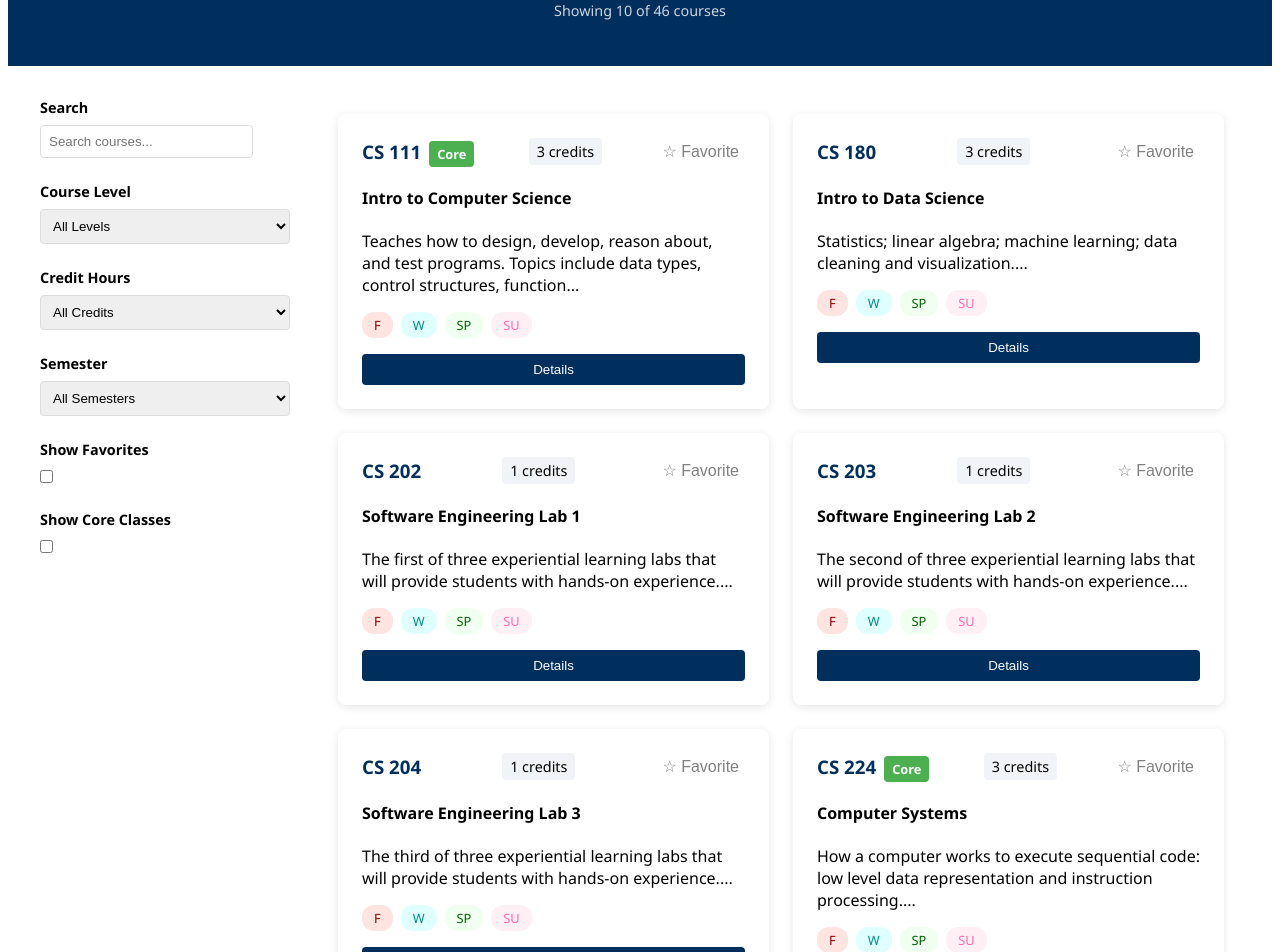
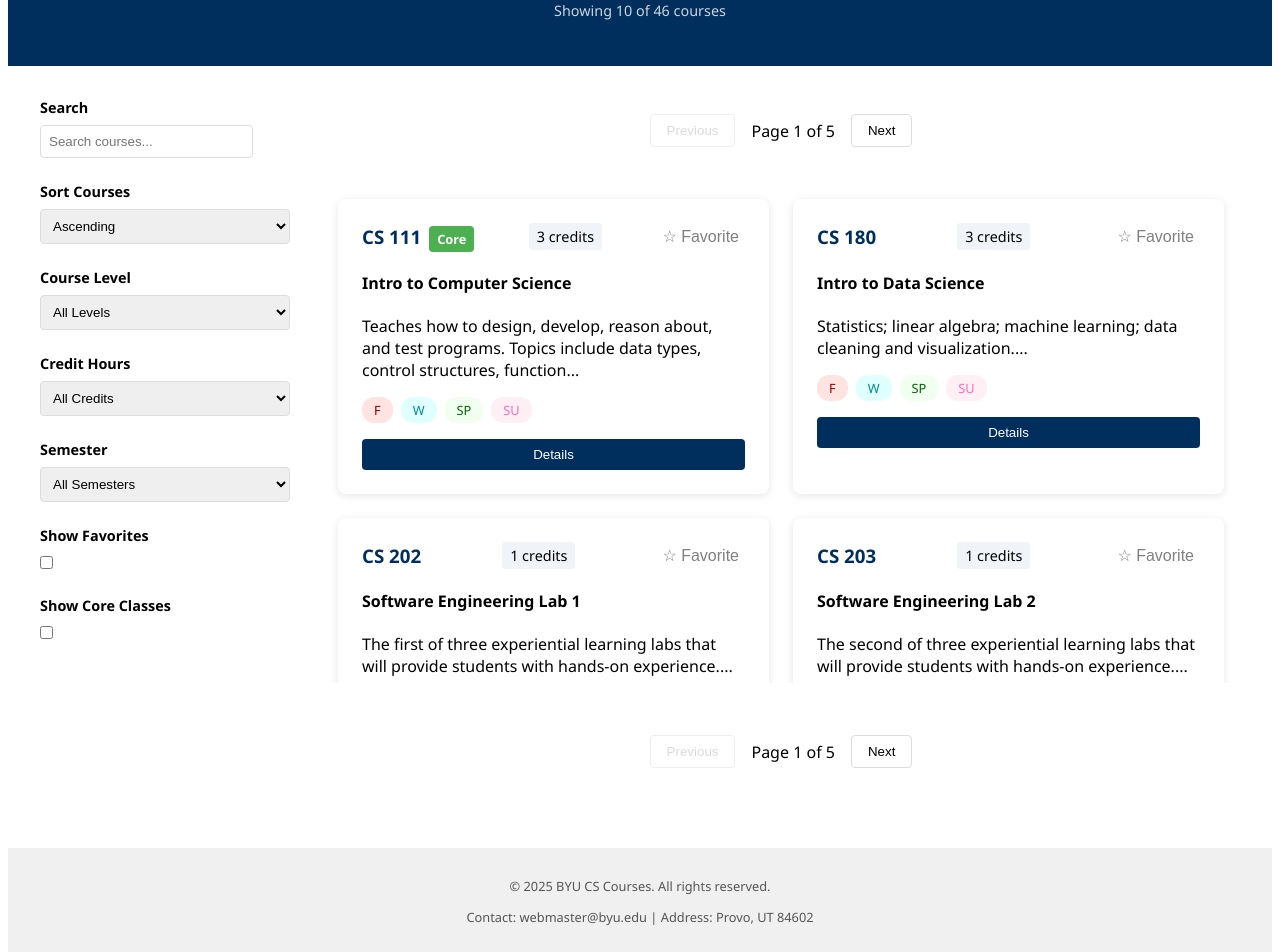
Before and after one commit to nbn1343/P1_Website, a React (Vite) app: page / in a window 1280 px wide. Shown: the part 140-1092 px from the top of the page. Built offline with nearby package versions, Linux system fonts and the light colour scheme.

Commit message:
Added scroll feature and sort

```diff
--- a/src/App.jsx
+++ b/src/App.jsx
@@ -14,24 +14,45 @@ function App() {
 
   const [showCore, setShowCore] = useState(false);
 
+  const [sortOrder, setSortOrder] = useState('asc'); // 'asc' or 'desc'
 
   const [showFavorites, setShowFavorites] = useState(false);
 
-  const filteredCourses = coursesData.filter(course => {
-    const levelMatch = courseLevel === 'All Levels' ||
-      Math.floor(parseInt(course.header.match(/\d+/)[0])/100)*100 === parseInt(courseLevel);
-    const creditMatch = creditHours === 'All Credits' || course.credits === parseInt(creditHours);
-    const semesterMatch = semester === 'All Semesters' || course.semesters.includes(semester);
-    const searchMatch = course.header.toLowerCase().includes(searchTerm.toLowerCase()) ||
+  const filteredCourses = coursesData
+    .filter((course) => {
+      const levelMatch =
+        courseLevel === 'All Levels' ||
+        Math.floor(parseInt(course.header.match(/\d+/)[0]) / 100) * 100 ===
+          parseInt(courseLevel);
+      const creditMatch =
+        creditHours === 'All Credits' || course.credits === parseInt(creditHours);
+      const semesterMatch =
+        semester === 'All Semesters' || course.semesters.includes(semester);
+      const searchMatch =
+        course.header.toLowerCase().includes(searchTerm.toLowerCase()) ||
         course.title.toLowerCase().includes(searchTerm.toLowerCase());
       const favoritesMatch = !showFavorites || favorites.includes(course.id);
       const coreMatch = !showCore || course.isCore;
 
-    return levelMatch && creditMatch && semesterMatch && searchMatch && favoritesMatch && coreMatch;
+      return (
+        levelMatch && creditMatch && semesterMatch && searchMatch && favoritesMatch && coreMatch
+      );
+    })
+    .sort((a, b) => {
+      // Add this sort
+      const levelA = parseInt(a.header.match(/\d+/)[0]);
+      const levelB = parseInt(b.header.match(/\d+/)[0]);
+
+      if (sortOrder === 'asc') {
+        return levelA - levelB;
+      } else {
+        return levelB - levelA;
+      }
     });
 
   const totalPages = Math.ceil(filteredCourses.length / coursesPerPage);
-  const displayedCourses = showFavorites && favorites.length === 0
+  const displayedCourses =
+    showFavorites && favorites.length === 0
       ? []
       : filteredCourses.slice(
           (currentPage - 1) * coursesPerPage,
@@ -39,19 +60,22 @@ function App() {
         );
 
   const toggleFavorite = (courseId) => {
-    setFavorites(currentFavorites => {
+    setFavorites((currentFavorites) => {
       if (currentFavorites.includes(courseId)) {
-        return currentFavorites.filter(id => id !== courseId);
+        return currentFavorites.filter((id) => id !== courseId);
       } else {
         return [...currentFavorites, courseId];
       }
     });
   };
 
-
-
   const openModal = (course) => setModalCourse(course);
   const closeModal = () => setModalCourse(null);
+
+  const handleSortOrderChange = (newSortOrder) => {
+    setSortOrder(newSortOrder);
+    setCurrentPage(1); // Reset to the first page
+  };
 
   return (
     <div className="app-container">
@@ -75,9 +99,22 @@ function App() {
                 onChange={(e) => setSearchTerm(e.target.value)}
               />
               {searchTerm && (
-                <button className="clear-button" onClick={() => setSearchTerm('')}>×</button>
+                <button className="clear-button" onClick={() => setSearchTerm('')}>
+                  ×
+                </button>
               )}
             </div>
+          </div>
+
+          <div className="filter-group">
+            <label>Sort Courses</label>
+            <select
+              value={sortOrder}
+              onChange={(e) => handleSortOrderChange(e.target.value)} // Use the handler
+            >
+              <option value="asc">Ascending</option>
+              <option value="desc">Descending</option>
+            </select>
           </div>
 
           <div className="filter-group">
@@ -95,8 +132,12 @@ function App() {
             <label>Credit Hours</label>
             <select value={creditHours} onChange={(e) => setCreditHours(e.target.value)}>
               <option>All Credits</option>
-              {[...new Set(coursesData.map(c => c.credits))].sort().map(credit => (
-                <option key={credit} value={credit}>{credit} credit{credit !== 1 ? 's' : ''}</option>
+              {[...new Set(coursesData.map((c) => c.credits))]
+                .sort()
+                .map((credit) => (
+                  <option key={credit} value={credit}>
+                    {credit} credit{credit !== 1 ? 's' : ''}
+                  </option>
                 ))}
             </select>
           </div>
@@ -117,7 +158,7 @@ function App() {
             <input
               type="checkbox"
               checked={showFavorites}
-              onChange={() => setShowFavorites(f => !f)}
+              onChange={() => setShowFavorites((f) => !f)}
             />
           </div>
 
@@ -126,12 +167,29 @@ function App() {
             <input
               type="checkbox"
               checked={showCore}
-              onChange={() => setShowCore(c => !c)}
+              onChange={() => setShowCore((c) => !c)}
             />
           </div>
         </aside>
 
         <main className="courses-container">
+          <div className="pagination top-pagination">
+            <button
+              onClick={() => setCurrentPage((p) => Math.max(1, p - 1))}
+              disabled={currentPage === 1}
+            >
+              Previous
+            </button>
+            <span>
+              Page {currentPage} of {totalPages}
+            </span>
+            <button
+              onClick={() => setCurrentPage((p) => Math.min(totalPages, p + 1))}
+              disabled={currentPage === totalPages}
+            >
+              Next
+            </button>
+          </div>
           <div className="courses-scroll">
             <div className="courses-grid">
               {showFavorites && favorites.length === 0 ? (
@@ -146,7 +204,9 @@ function App() {
                       </h3>
                       <span className="credits">{course.credits} credits</span>
                       <button
-      className={`favorite-button ${favorites.includes(course.id) ? 'favorited' : ''}`}
+                        className={`favorite-button ${
+                          favorites.includes(course.id) ? 'favorited' : ''
+                        }`}
                         onClick={() => toggleFavorite(course.id)}
                       >
                         {favorites.includes(course.id) ? '★ Unfavorite' : '☆ Favorite'}
@@ -156,26 +216,31 @@ function App() {
                     <p className="description">{course.description.substring(0, 120)}...</p>
                     <div className="semester-badges">
                       {course.semesters.map((sem, idx) => (
-      <span key={idx} className={`semester ${sem}`}>{sem}</span>
+                        <span key={idx} className={`semester ${sem}`}>
+                          {sem}
+                        </span>
                       ))}
                     </div>
-  <button className="more-button" onClick={() => openModal(course)}>Details</button>
+                    <button className="more-button" onClick={() => openModal(course)}>
+                      Details
+                    </button>
                   </div>
                 ))
               )}
             </div>
           </div>
-
-          <div className="pagination">
+          <div className="pagination bottom-pagination">
             <button
-              onClick={() => setCurrentPage(p => Math.max(1, p - 1))}
+              onClick={() => setCurrentPage((p) => Math.max(1, p - 1))}
               disabled={currentPage === 1}
             >
               Previous
             </button>
-            <span>Page {currentPage} of {totalPages}</span>
+            <span>
+              Page {currentPage} of {totalPages}
+            </span>
             <button
-              onClick={() => setCurrentPage(p => Math.min(totalPages, p + 1))}
+              onClick={() => setCurrentPage((p) => Math.min(totalPages, p + 1))}
               disabled={currentPage === totalPages}
             >
               Next
@@ -186,27 +251,41 @@ function App() {
 
       {modalCourse && (
         <div className="modal-overlay" onClick={closeModal}>
-    <div className="modal-content" onClick={e => e.stopPropagation()}>
-      <button className="modal-close" onClick={closeModal}>×</button>
+          <div className="modal-content" onClick={(e) => e.stopPropagation()}>
+            <button className="modal-close" onClick={closeModal}>
+              ×
+            </button>
             <div className="modal-inner-content">
               <h2>
                 {modalCourse.header}: {modalCourse.title}
                 {modalCourse.isCore && <span className="core-badge">Core</span>}
               </h2>
               <button
-          className={`favorite-button ${favorites.includes(modalCourse.id) ? 'favorited' : ''}`}
+                className={`favorite-button ${
+                  favorites.includes(modalCourse.id) ? 'favorited' : ''
+                }`}
                 onClick={() => toggleFavorite(modalCourse.id)}
               >
                 {favorites.includes(modalCourse.id) ? '★ Unfavorite' : '☆ Favorite'}
               </button>
               <p className="modal-description">{modalCourse.description}</p>
               <div className="modal-details">
-          <p><strong>Credits:</strong> {modalCourse.credits}</p>
-          <p><strong>Semesters Offered:</strong></p>
+                <p>
+                  <strong>Credits:</strong> {modalCourse.credits}
+                </p>
+                <p>
+                  <strong>Semesters Offered:</strong>
+                </p>
                 <div className="modal-semesters">
                   {modalCourse.semesters.map((sem, idx) => (
                     <span key={idx} className={`semester ${sem}`}>
-                {sem === 'F' ? 'Fall' : sem === 'W' ? 'Winter' : sem === 'SP' ? 'Spring' : 'Summer'}
+                      {sem === 'F'
+                        ? 'Fall'
+                        : sem === 'W'
+                        ? 'Winter'
+                        : sem === 'SP'
+                        ? 'Spring'
+                        : 'Summer'}
                     </span>
                   ))}
                 </div>
@@ -215,7 +294,10 @@ function App() {
           </div>
         </div>
       )}
-
+      <footer className="footer">
+        <p>&copy; 2025 BYU CS Courses. All rights reserved.</p>
+        <p>Contact: webmaster@byu.edu | Address: Provo, UT 84602</p>
+      </footer>
     </div>
   );
 }
--- a/src/courseData.js
+++ b/src/courseData.js
@@ -216,7 +216,7 @@ const coursesData = [
     "isCore": false
   },
   {
-    "id": "cs486",
+    "id": "cs486_1",
     "header": "CS 486",
     "title": "Verification and Validation",
     "description": "Software testing techniques, test-driven development, and formal verification methods.",
@@ -369,7 +369,7 @@ const coursesData = [
     "isCore": false
   },
   {
-    "id": "cs486",
+    "id": "cs486_2",
     "header": "CS 486",
     "title": "Verification and Validation",
     "description": "Software testing techniques, test-driven development, and formal verification methods.",
--- a/src/index.css
+++ b/src/index.css
@@ -93,6 +93,7 @@ select, input {
   flex: 1;
   overflow-y: auto;
   margin-bottom: 1rem;
+  max-height: 500px; /* Adjust as needed */
 }
 
 .courses-grid {
@@ -279,3 +280,20 @@ select, input {
 .favorite-button.favorited {
   color: gold;
 }
+
+.top-pagination {
+  margin-bottom: 20px;
+}
+
+.bottom-pagination {
+  margin-top: 20px;
+}
+
+.footer {
+  background-color: #f0f0f0;
+  padding: 1rem;
+  text-align: center;
+  margin-top: 2rem;
+  font-size: 0.8rem;
+  color: #555;
+}
```
Lines whose indentation alone changed are shown as unchanged.
